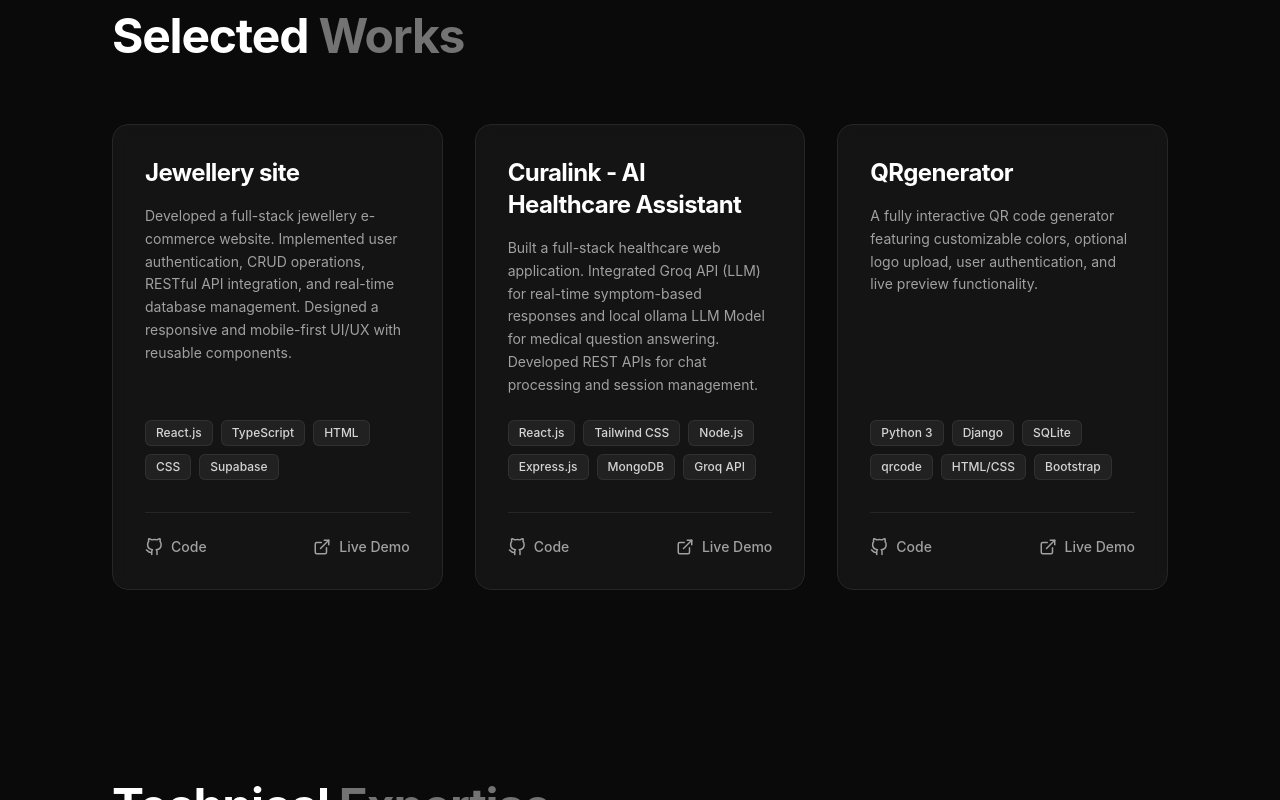
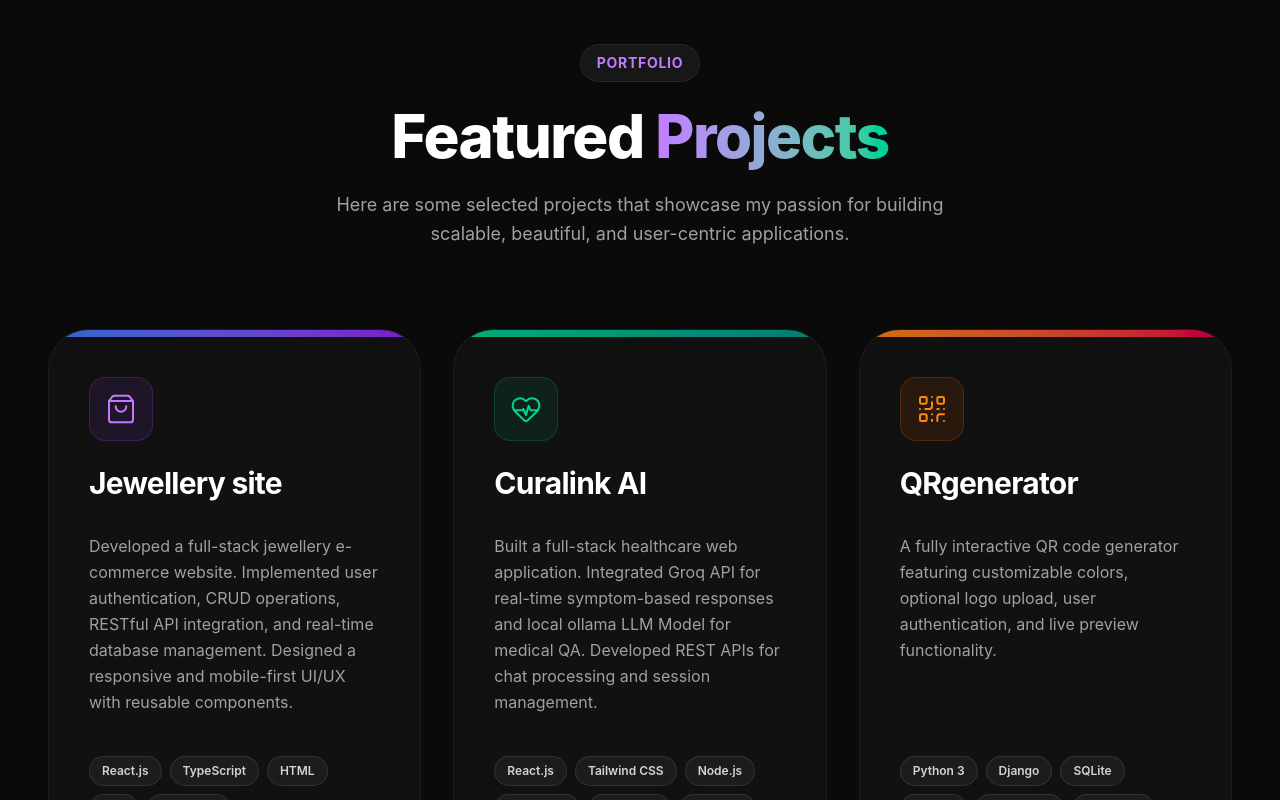
Before and after one commit to Flashyfury/portfolio, a React app: page / in a window 1280 px wide. Shown: the part 1660-2460 px from the top of the page. Built offline with nearby package versions, Linux system fonts and the light colour scheme; the HTML template or start-up script is replaced by a standard one.

Commit message:
refactor: redesign projects section with enhanced layout, hover effects, and modular project components

```diff
--- a/src/components/Projects.jsx
+++ b/src/components/Projects.jsx
@@ -1,5 +1,5 @@
 import { motion } from 'framer-motion';
-import { ExternalLink } from 'lucide-react';
+import { ExternalLink, ShoppingBag, HeartPulse, QrCode } from 'lucide-react';
 
 const GithubIcon = () => (
   <svg viewBox="0 0 24 24" width="18" height="18" stroke="currentColor" strokeWidth="2" fill="none" strokeLinecap="round" strokeLinejoin="round">
@@ -15,84 +15,122 @@
     tech: ['React.js', 'TypeScript', 'HTML', 'CSS', 'Supabase'],
     github: 'https://github.com/Flashyfury/jewellery-site',
     live: 'https://olivia-exclusive.vercel.app/',
-    gradient: 'from-blue-500/20 to-purple-500/20'
+    gradient: 'from-blue-500 to-purple-600',
+    glow: 'group-hover:shadow-[0_0_40px_rgba(139,92,246,0.25)]',
+    borderHover: 'group-hover:border-purple-500/40',
+    iconBg: 'bg-purple-500/10 text-purple-400 border border-purple-500/20',
+    Icon: ShoppingBag
   },
   {
     id: 2,
-    title: 'Curalink - AI Healthcare Assistant',
-    description: 'Built a full-stack healthcare web application. Integrated Groq API (LLM) for real-time symptom-based responses and local ollama LLM Model for medical question answering. Developed REST APIs for chat processing and session management.',
+    title: 'Curalink AI',
+    description: 'Built a full-stack healthcare web application. Integrated Groq API for real-time symptom-based responses and local ollama LLM Model for medical QA. Developed REST APIs for chat processing and session management.',
     tech: ['React.js', 'Tailwind CSS', 'Node.js', 'Express.js', 'MongoDB', 'Groq API'],
-    github: '#',
-    live: '#',
-    gradient: 'from-emerald-500/20 to-teal-500/20'
+    github: 'https://github.com/Flashyfury/Curalink',
+    live: 'https://curalink-theta.vercel.app/',
+    gradient: 'from-emerald-400 to-teal-600',
+    glow: 'group-hover:shadow-[0_0_40px_rgba(16,185,129,0.25)]',
+    borderHover: 'group-hover:border-emerald-500/40',
+    iconBg: 'bg-emerald-500/10 text-emerald-400 border border-emerald-500/20',
+    Icon: HeartPulse
   },
   {
     id: 3,
     title: 'QRgenerator',
     description: 'A fully interactive QR code generator featuring customizable colors, optional logo upload, user authentication, and live preview functionality.',
     tech: ['Python 3', 'Django', 'SQLite', 'qrcode', 'HTML/CSS', 'Bootstrap'],
-    github: '#',
-    live: '#',
-    gradient: 'from-orange-500/20 to-rose-500/20'
+    github: 'https://github.com/Flashyfury/Qr-code-generator',
+    live: 'https://qrcodegenerator-00.onrender.com',
+    gradient: 'from-orange-400 to-rose-600',
+    glow: 'group-hover:shadow-[0_0_40px_rgba(249,115,22,0.25)]',
+    borderHover: 'group-hover:border-orange-500/40',
+    iconBg: 'bg-orange-500/10 text-orange-400 border border-orange-500/20',
+    Icon: QrCode
   }
 ];
 
 export default function Projects() {
   return (
-    <section id="projects" className="py-24 px-6 md:px-12 max-w-6xl mx-auto relative">
-      <div className="absolute top-1/2 left-0 w-full h-[500px] bg-purple-900/10 rounded-full blur-[120px] pointer-events-none -z-10" />
+    <section id="projects" className="py-32 px-6 md:px-12 max-w-7xl mx-auto relative">
+      <div className="absolute top-1/2 left-1/2 -translate-x-1/2 -translate-y-1/2 w-full max-w-3xl h-[600px] bg-purple-600/10 rounded-full blur-[150px] pointer-events-none -z-10" />
 
       <motion.div
         initial={{ opacity: 0, y: 20 }}
         whileInView={{ opacity: 1, y: 0 }}
         viewport={{ once: true }}
         transition={{ duration: 0.5 }}
+        className="mb-20 text-center"
       >
-        <h2 className="text-3xl md:text-5xl font-bold mb-16 tracking-tight">
-          Selected <span className="text-neutral-500">Works</span>
+        <span className="px-4 py-2 rounded-full bg-neutral-900 border border-neutral-800 text-purple-400 text-sm font-bold mb-6 inline-block uppercase tracking-wider">
+          Portfolio
+        </span>
+        <h2 className="text-4xl md:text-6xl font-extrabold mb-6 tracking-tight text-white">
+          Featured <span className="text-transparent bg-clip-text bg-gradient-to-r from-purple-400 to-emerald-400">Projects</span>
         </h2>
+        <p className="text-neutral-400 max-w-2xl mx-auto text-lg leading-relaxed">
+          Here are some selected projects that showcase my passion for building scalable, beautiful, and user-centric applications.
+        </p>
+      </motion.div>
 
-        <div className="grid md:grid-cols-2 lg:grid-cols-3 gap-8">
+      <div className="grid lg:grid-cols-3 gap-8">
         {projects.map((project, index) => (
           <motion.div
             key={project.id}
-              initial={{ opacity: 0, y: 20 }}
+            initial={{ opacity: 0, y: 30 }}
             whileInView={{ opacity: 1, y: 0 }}
             viewport={{ once: true }}
-              transition={{ duration: 0.5, delay: index * 0.1 }}
-              className="glass-card group relative overflow-hidden transition-all duration-300 hover:-translate-y-2 hover:neon-border flex flex-col h-full"
+            transition={{ duration: 0.6, delay: index * 0.1 }}
+            whileHover={{ y: -10 }}
+            className={`group relative bg-neutral-900/60 backdrop-blur-xl border border-white/5 rounded-[2.5rem] overflow-hidden transition-all duration-500 flex flex-col h-full ${project.glow} ${project.borderHover}`}
           >
-              <div className={`absolute inset-0 bg-gradient-to-br ${project.gradient} opacity-0 group-hover:opacity-100 transition-opacity duration-500`} />
+            {/* Top Gradient Line */}
+            <div className={`h-2 w-full bg-gradient-to-r ${project.gradient} transition-all duration-500 opacity-80 group-hover:opacity-100`} />
 
-              <div className="p-8 relative z-10 flex flex-col h-full">
-                <h3 className="text-2xl font-bold text-white mb-4 group-hover:text-glow transition-all">{project.title}</h3>
-                <p className="text-neutral-400 text-sm leading-relaxed mb-6 flex-grow">
+            <div className="p-8 md:p-10 relative z-10 flex flex-col h-full">
+              {/* Icon & Title */}
+              <div className="flex flex-col gap-6 mb-8">
+                <div className={`w-16 h-16 flex items-center justify-center rounded-2xl ${project.iconBg} transition-transform duration-500 group-hover:scale-110 group-hover:-rotate-3`}>
+                  <project.Icon size={32} strokeWidth={1.5} />
+                </div>
+                <h3 className="text-3xl font-bold text-white tracking-tight">{project.title}</h3>
+              </div>
+
+              {/* Description */}
+              <p className="text-neutral-400 text-base leading-relaxed mb-10 flex-grow">
                 {project.description}
               </p>
 
-                <div className="flex flex-wrap gap-2 mb-8 mt-auto">
+              {/* Tech Stack */}
+              <div className="flex flex-wrap gap-2 mb-10">
                 {project.tech.map((tech, i) => (
-                    <span key={i} className="px-2.5 py-1 text-xs font-medium rounded-md bg-neutral-800/80 text-neutral-300 border border-neutral-700/50">
+                  <span key={i} className="px-3 py-1.5 text-xs font-semibold rounded-full bg-white/5 text-neutral-300 border border-white/10 hover:bg-white/10 transition-colors">
                     {tech}
                   </span>
                 ))}
               </div>
 
-                <div className="flex items-center gap-4 pt-6 border-t border-neutral-800">
-                  <a href={project.github} className="flex items-center gap-2 text-sm font-medium text-neutral-400 hover:text-white transition-colors">
+              {/* Action Links */}
+              <div className="flex items-center gap-6 pt-6 border-t border-white/5 mt-auto relative z-20">
+                <a href={project.github} target="_blank" rel="noopener noreferrer" className="group/link flex items-center gap-2 text-sm font-bold text-neutral-400 hover:text-white transition-colors">
+                  <span className="p-2.5 rounded-full bg-white/5 group-hover/link:bg-white/10 group-hover/link:scale-110 transition-all duration-300">
                     <GithubIcon />
+                  </span>
                   Code
                 </a>
-                  <a href={project.live} className="flex items-center gap-2 text-sm font-medium text-neutral-400 hover:text-white transition-colors ml-auto">
+                <a href={project.live} target="_blank" rel="noopener noreferrer" className="group/link flex items-center gap-2 text-sm font-bold text-neutral-400 hover:text-white transition-colors ml-auto">
+                  <span className="p-2.5 rounded-full bg-white/5 group-hover/link:bg-white/10 group-hover/link:scale-110 transition-all duration-300">
                     <ExternalLink size={18} />
-                    Live Demo
+                  </span>
+                  Demo
                 </a>
               </div>
             </div>
+
+            {/* Background animated blob */}
+            <div className={`absolute -bottom-24 -right-24 w-64 h-64 bg-gradient-to-br ${project.gradient} rounded-full blur-[100px] opacity-0 group-hover:opacity-20 transition-opacity duration-700 pointer-events-none`} />
           </motion.div>
         ))}
       </div>
-      </motion.div>
     </section>
   );
 }
```
Lines whose indentation alone changed are shown as unchanged.
